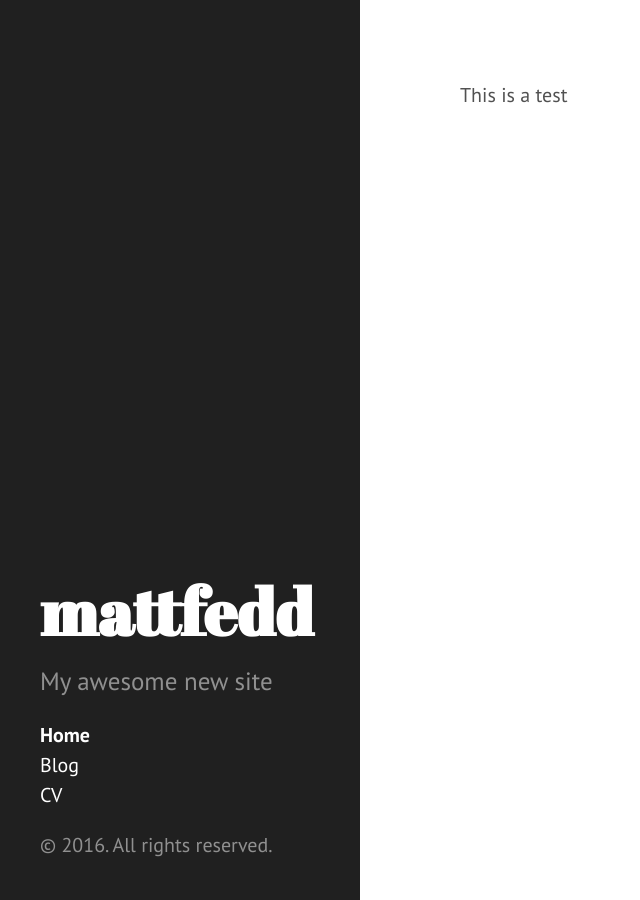
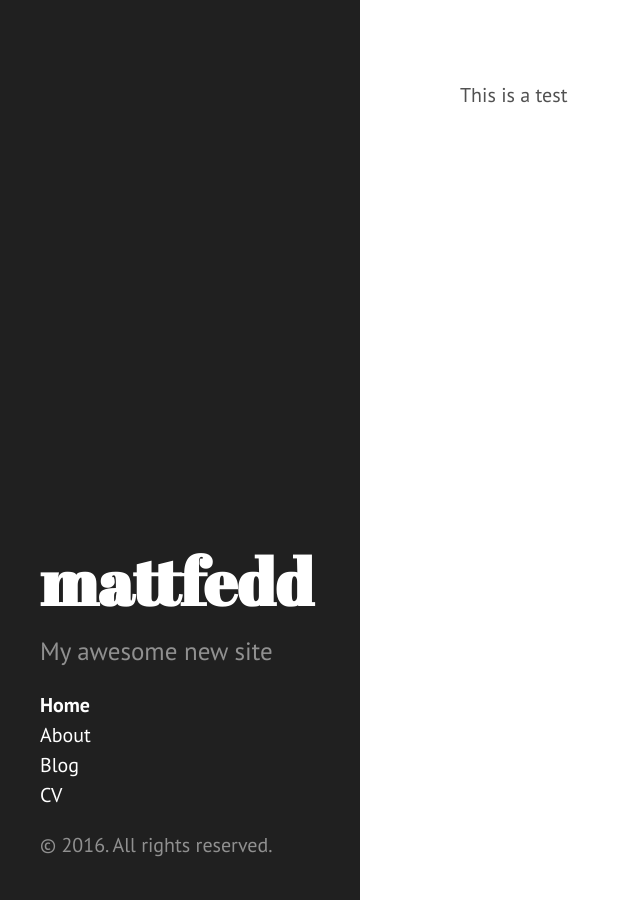
Before and after one commit to mattfedd/mattfedd.github.io, a Jekyll site: the page built from index.html, in a window 1280 px wide. Shown: the whole page, without its empty margins (0-640 px from the left). Built offline with Jekyll 4.4.1, drawn with Linux system fonts in a browser that asks for light colours.

Commit message:
Update sidebar.html

```diff
--- a/_includes/sidebar.html
+++ b/_includes/sidebar.html
@@ -26,6 +26,7 @@
         {% endif %}
       {% endfor %}
 
+      <li class="sidebar-nav-item"><a href="{{ site.github.repo }}/about.html">About</a></li>
       <li class="sidebar-nav-item"><a href="{{ site.github.repo }}/blog/">Blog</a></li>
       <li class="sidebar-nav-item"><a href="{{ site.github.repo }}/files/cv.pdf">CV</a></li>
     </ul>
```
